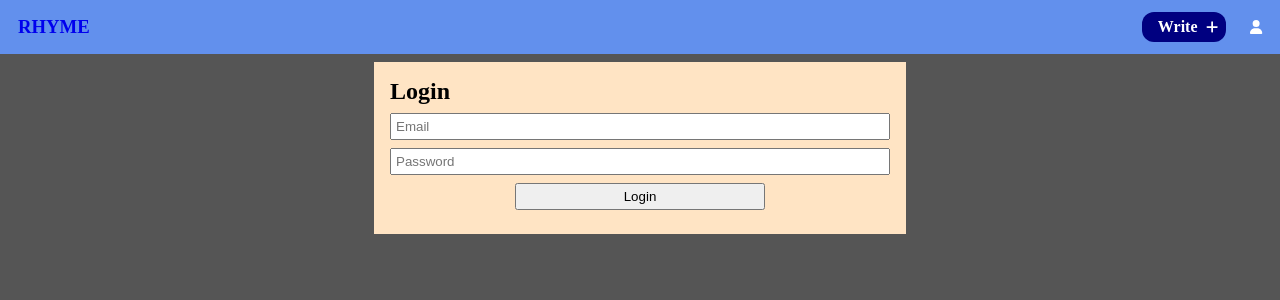
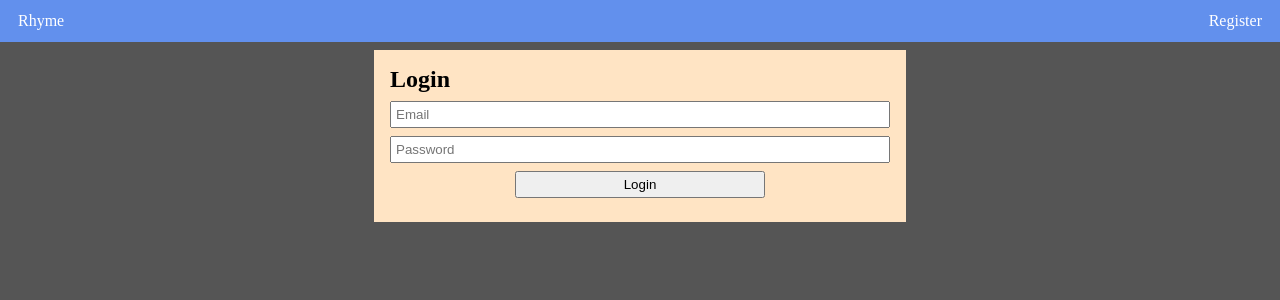
Before and after one commit to ajay020/rhyme-nextjs-app, a Next.js app: page /login in a window 1280 px wide. Shown: the top 300 px of the page. Built offline with nearby package versions, Linux system fonts and the light colour scheme.

Commit message:
add a popup window when click on user icon on navbar

```diff
--- a/src/components/AuthProvider.tsx
+++ b/src/components/AuthProvider.tsx
@@ -10,7 +10,7 @@ interface Props {
 type UserType = {
   name: string;
   email: string;
-  password: string;
+  token:string
 };
 
 interface ContextType {
--- a/src/components/Navbar.tsx
+++ b/src/components/Navbar.tsx
@@ -1,18 +1,36 @@
-import { useContext } from "react";
+import { useContext, useState } from "react";
 import { AuthContext } from "./AuthProvider";
-import { FontAwesomeIcon } from '@fortawesome/react-fontawesome'
-import {  faAdd, faUser} from "@fortawesome/free-solid-svg-icons";
+import { FontAwesomeIcon } from "@fortawesome/react-fontawesome";
+import { faAdd, faUser } from "@fortawesome/free-solid-svg-icons";
 import styles from "../styles/Navbar.module.css";
+import UserPopup from "./UserPopup";
+
+const BASE_URL = "http://localhost:8000";
 
 export default function Navbar() {
-  const { logout, user } = useContext(AuthContext);
+  const { user } = useContext(AuthContext);
+  const [visible, setVisible] = useState(false);
+
+  const handleUserIconClick = () => {
+    setVisible(!visible);
+  };
 
   return (
-    <div className={styles.navbar}>
-      <h3 className={styles.brand_title}>
-        <a href="/"> Rhyme</a>
-      </h3>
+    <nav className={styles.navbar}>
+      <ul>
+        <li>
+          <a href="/">Rhyme</a>
+        </li>
+        {!user && (
+          <li className={styles.register_link}>
+            <a href={BASE_URL + "/api/register"}>Register</a>
+          </li>
+        )}
 
+        {user && (
+          <>
+            {" "}
+            <li className={styles.write_link}>
               <div className={styles.write_poem}>
                 <a href="/write_poem">
                   <span>Write</span>
@@ -22,13 +40,19 @@ export default function Navbar() {
                   />
                 </a>
               </div>
-
-      <div className={styles.user_icon}>
+            </li>
+            <li>
+              <div className={styles.user_icon} onClick={handleUserIconClick}>
                 <FontAwesomeIcon
                   icon={faUser}
                   style={{ fontSize: 14, color: "white" }}
                 />
               </div>
-
-    </div>)
+            </li>
+          </>
+        )}
+      </ul>
+      {visible && user && <UserPopup user={user} />}
+    </nav>
+  );
 }
--- /dev/null
+++ b/src/components/UserPopup.tsx
@@ -0,0 +1,33 @@
+import styles from "../styles/UserPopup.module.css";
+import { useContext } from "react";
+import { AuthContext } from "./AuthProvider";
+
+type User = {
+  name: string;
+  email: string;
+  token: string;
+};
+
+interface Props {
+  user: User | null;
+}
+
+function UserPopup({ user }: Props) {
+  const { logout } = useContext(AuthContext);
+
+  return (
+    <div className={styles.user_popup}>
+      <ul>
+        <li>
+          <p>{user?.name}</p>
+          <p>{user?.email}</p>
+        </li>
+        <li className={styles.logout_btn}>
+          <p onClick={() => logout()}>Logout</p>
+        </li>
+      </ul>
+    </div>
+  );
+}
+
+export default UserPopup;
--- a/src/styles/Navbar.module.css
+++ b/src/styles/Navbar.module.css
@@ -1,15 +1,26 @@
 .navbar {
-  display: flex;
-  /* justify-content: space-between; */
-  align-items: center;
   background-color: rgb(98, 144, 237);
   padding: 12px 18px;
   color: white;
 }
 
-.brand_title a {
-  text-transform: uppercase;
+.navbar ul {
+  display: flex;
+  align-items: center;
+  list-style-type: none;
+}
+
+.navbar ul li a {
   text-decoration: none;
+  color: unset;
+}
+
+.register_link {
+  margin-left: auto;
+}
+
+.write_link {
+  margin-left: auto;
 }
 
 .user_icon {
@@ -22,7 +33,6 @@
   color: white;
   border-radius: 12px;
   cursor: pointer;
-  margin-left: auto;
   margin-right: 24px;
 }
 .write_poem a span {
--- /dev/null
+++ b/src/styles/UserPopup.module.css
@@ -0,0 +1,38 @@
+.user_popup {
+  position: absolute;
+  top: 50px;
+  right: 10px;
+  width: 200px;
+  color: black;
+  padding: 12px;
+  background-color: white;
+}
+
+.user_popup ul {
+  display: flex;
+  flex-direction: column;
+  align-items: start;
+  list-style-type: none;
+  /* background-color: aqua; */
+}
+
+.user_popup ul li {
+  text-align: left;
+  padding: 8px 8px;
+  margin: 4px 0;
+  width: 100%;
+  box-sizing: border-box;
+}
+
+.user_popup ul li a {
+  text-decoration: none;
+  color: unset;
+}
+
+.logout_btn {
+  cursor: pointer;
+}
+
+.user_popup ul li:hover {
+  background-color: lightgray;
+}
```
Lines whose indentation alone changed are shown as unchanged.
